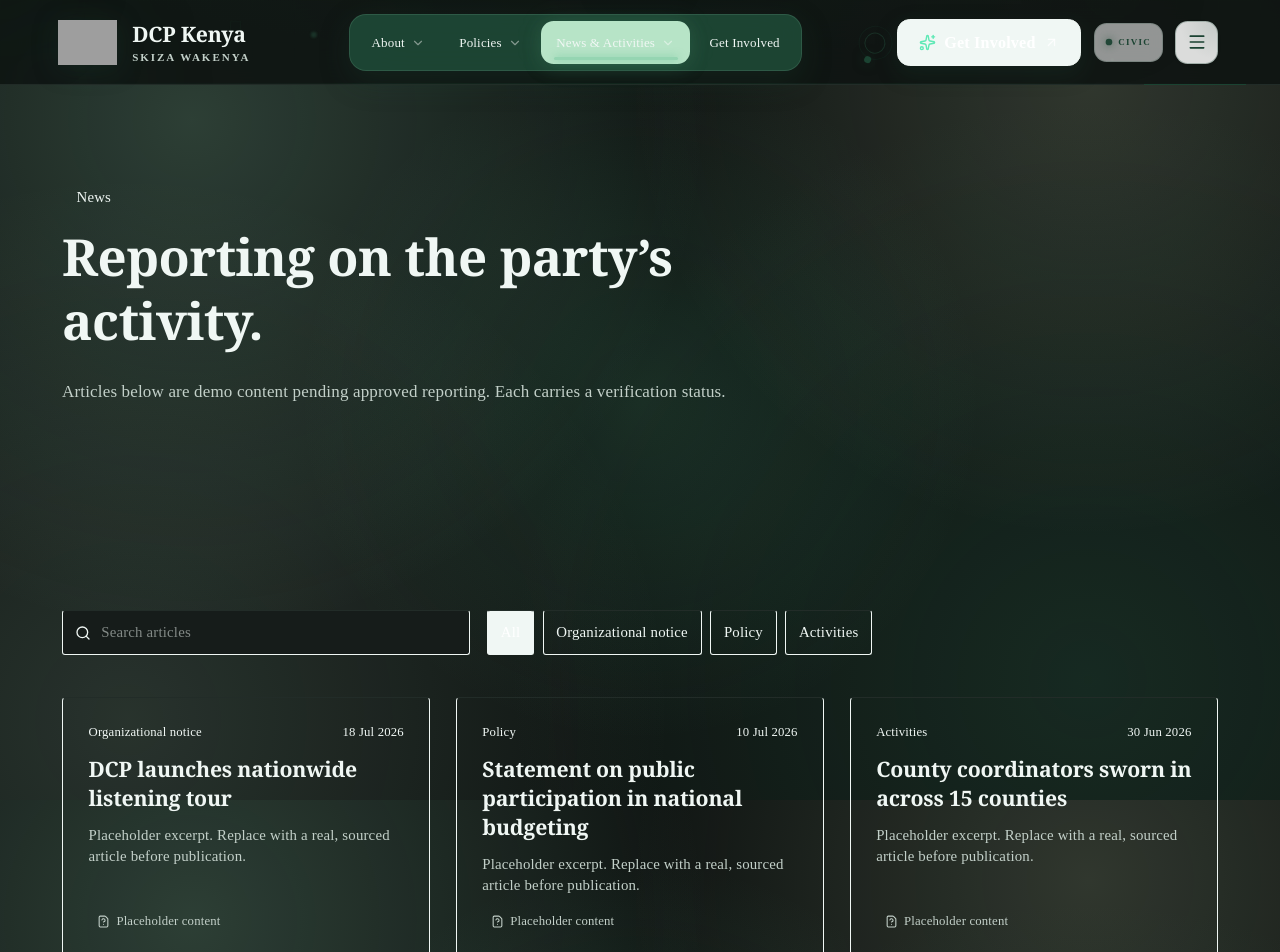
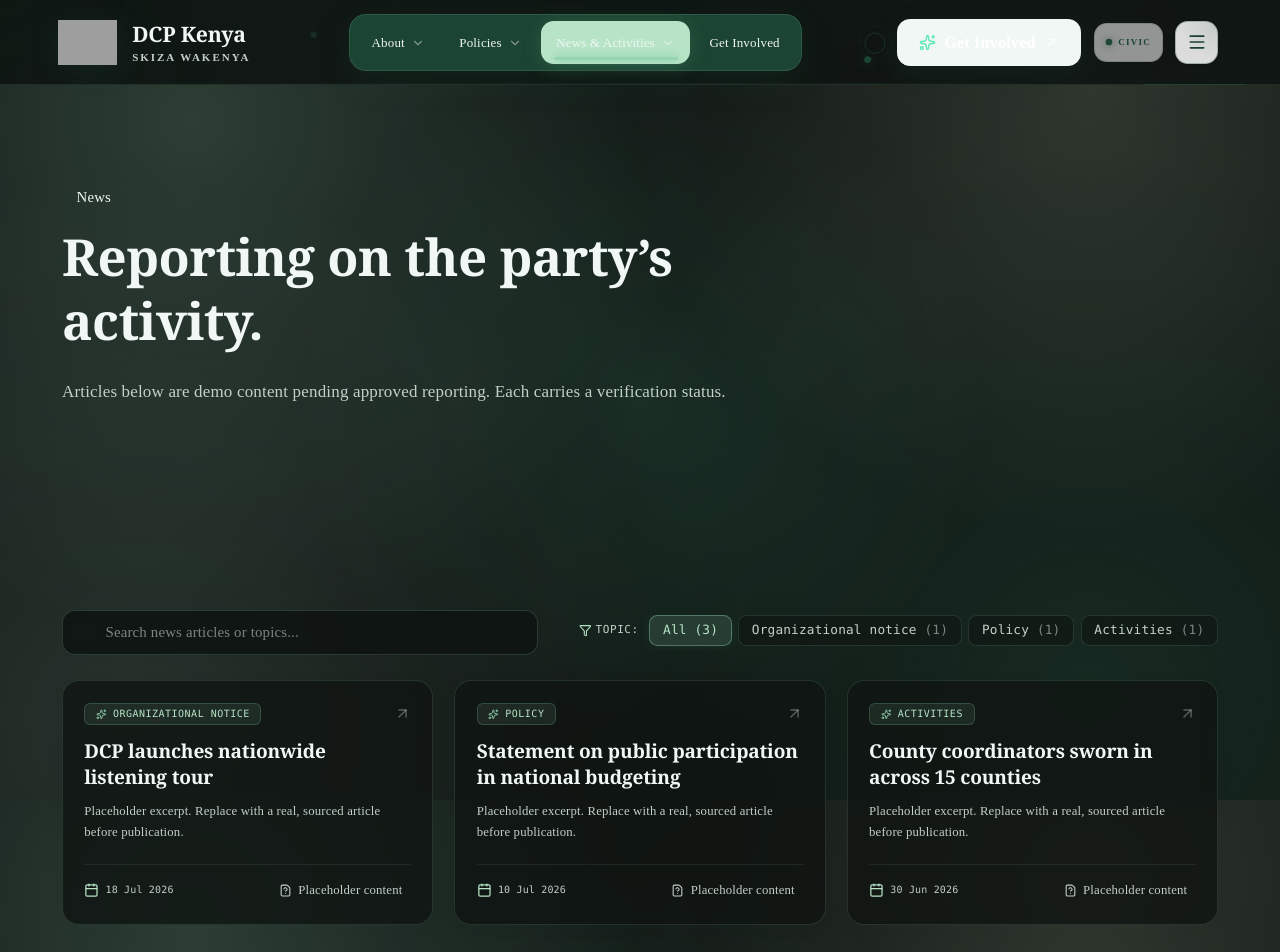
Before and after one commit to aasanekariuki/DCP-Party, a Next.js app: page /news in a window 1280 px wide. Shown: the top 952 px of the page. Built offline with nearby package versions, Linux system fonts and the light colour scheme; grey boxes are pictures that could not be loaded.

Commit message:
feat: refine news explorer

```diff
--- a/src/components/content/NewsExplorer.tsx
+++ b/src/components/content/NewsExplorer.tsx
@@ -2,12 +2,21 @@
 
 import { useMemo, useState } from "react";
 import Link from "next/link";
-import { Search } from "lucide-react";
+import { Search, Sparkles, Filter, ArrowUpRight, Calendar, Newspaper } from "lucide-react";
 import type { NewsArticle } from "@/lib/types";
 import { VerificationBadge } from "@/components/ui/VerificationBadge";
 import { EmptyState } from "@/components/ui/EmptyState";
+import { motion, AnimatePresence } from "framer-motion";
 
-export function NewsExplorer({ articles, categories }: { articles: NewsArticle[]; categories: string[] }) {
+const ease = [0.16, 1, 0.3, 1] as const;
+
+export function NewsExplorer({
+  articles,
+  categories,
+}: {
+  articles: NewsArticle[];
+  categories: string[];
+}) {
   const [query, setQuery] = useState("");
   const [category, setCategory] = useState<string | null>(null);
 
@@ -23,58 +32,143 @@ export function NewsExplorer({ articles, categories }: { articles: NewsArticle[]
   }, [articles, query, category]);
 
   return (
-    <div>
-      <div className="flex flex-col sm:flex-row gap-4 mb-10">
-        <label className="relative flex-1 max-w-sm">
+    <div className="relative w-full space-y-6">
+      {/* Search Bar & Category Filter Controls Header */}
+      <div className="flex flex-col gap-4 lg:flex-row lg:items-center lg:justify-between">
+        {/* Search Input Box */}
+        <label className="group relative flex-1 max-w-md">
           <span className="sr-only">Search articles</span>
-          <Search size={16} className="absolute left-3 top-1/2 -translate-y-1/2 text-ink-faint" />
+          <Search
+            size={16}
+            className="absolute left-3.5 top-1/2 -translate-y-1/2 text-mint-soft/60 transition-colors duration-200 group-focus-within:text-mint-bright"
+          />
           <input
             type="search"
             value={query}
             onChange={(e) => setQuery(e.target.value)}
-            placeholder="Search articles"
-            className="w-full pl-9 pr-3 py-2.5 border rule rounded-[3px] bg-paper-raised text-sm"
+            placeholder="Search news articles or topics..."
+            className="w-full rounded-xl border border-mint-bright/20 bg-paper/90 pl-10 pr-12 py-2.5 text-sm text-ink placeholder:text-ink-soft/60 shadow-xs backdrop-blur-xs outline-none transition-all duration-200 focus:border-mint-bright/50 focus:bg-paper focus:shadow-[0_0_16px_rgba(82,183,136,0.15)]"
           />
+          {query && (
+            <button
+              type="button"
+              onClick={() => setQuery("")}
+              className="absolute right-3.5 top-1/2 -translate-y-1/2 font-mono text-[11px] font-medium text-mint-soft hover:text-mint-bright transition-colors"
+            >
+              Clear
+            </button>
+          )}
         </label>
-        <div className="flex flex-wrap gap-2">
+
+        {/* Category Pill Filters */}
+        <div className="flex items-center gap-1.5 overflow-x-auto pb-1 scrollbar-none">
+          <span className="mr-1 hidden items-center gap-1 text-[11px] font-mono uppercase tracking-wider text-ink-soft sm:flex">
+            <Filter className="h-3 w-3 text-mint-soft" /> Topic:
+          </span>
           <button
             onClick={() => setCategory(null)}
-            className={`px-3 py-1.5 text-sm rounded-[3px] border rule ${!category ? "bg-ink text-white border-ink" : "hover:bg-stone/60"}`}
+            className={`relative rounded-lg border px-3 py-1.5 font-mono text-xs transition-all duration-200 whitespace-nowrap ${
+              !category
+                ? "border-mint-bright/40 bg-mint-bright/15 font-medium text-mint-soft shadow-[0_0_12px_rgba(82,183,136,0.12)]"
+                : "border-mint-bright/15 bg-paper/60 text-ink-soft hover:border-mint-bright/30 hover:bg-paper hover:text-ink"
+            }`}
           >
-            All
+            All ({articles.length})
           </button>
-          {categories.map((c) => (
+          {categories.map((c) => {
+            const count = articles.filter((a) => a.category === c).length;
+            const isSelected = category === c;
+            return (
               <button
                 key={c}
                 onClick={() => setCategory(c)}
-              className={`px-3 py-1.5 text-sm rounded-[3px] border rule ${category === c ? "bg-ink text-white border-ink" : "hover:bg-stone/60"}`}
+                className={`relative rounded-lg border px-3 py-1.5 font-mono text-xs transition-all duration-200 whitespace-nowrap ${
+                  isSelected
+                    ? "border-mint-bright/40 bg-mint-bright/15 font-medium text-mint-soft shadow-[0_0_12px_rgba(82,183,136,0.12)]"
+                    : "border-mint-bright/15 bg-paper/60 text-ink-soft hover:border-mint-bright/30 hover:bg-paper hover:text-ink"
+                }`}
               >
-              {c}
+                {c} <span className="opacity-60">({count})</span>
               </button>
-          ))}
+            );
+          })}
         </div>
       </div>
 
+      {/* Main Grid Display */}
       {filtered.length === 0 ? (
-        <EmptyState title="No articles match your search" description="Try a different keyword or category." />
+        <div className="rounded-2xl border border-mint-bright/15 bg-paper/60 py-12">
+          <EmptyState
+            title="No articles match your search"
+            description="Try adjusting your keyword search or selected topic category."
+          />
+        </div>
       ) : (
-        <div className="grid sm:grid-cols-2 lg:grid-cols-3 gap-6">
-          {filtered.map((article) => (
-            <Link key={article.id} href={`/news/${article.slug}`} className="group flex flex-col gap-3 border rule rounded-[4px] p-6 hover:border-ink transition-colors">
-              <div className="flex items-center justify-between text-xs text-ink-faint">
-                <span>{article.category}</span>
+        <motion.div layout className="grid gap-5 sm:grid-cols-2 lg:grid-cols-3">
+          <AnimatePresence mode="popLayout">
+            {filtered.map((article, idx) => (
+              <motion.div
+                key={article.id}
+                layout
+                initial={{ opacity: 0, y: 16 }}
+                animate={{ opacity: 1, y: 0 }}
+                exit={{ opacity: 0, scale: 0.95 }}
+                transition={{ duration: 0.4, delay: idx * 0.04, ease }}
+              >
+                <Link
+                  href={`/news/${article.slug}`}
+                  className="group relative flex flex-col justify-between h-full overflow-hidden rounded-2xl border border-mint-bright/15 bg-paper/80 p-5 shadow-[0_4px_20px_rgba(27,67,50,0.03)] backdrop-blur-sm transition-all duration-300 hover:-translate-y-1 hover:border-mint-bright/40 hover:bg-paper-raised hover:shadow-[0_12px_32px_rgba(27,67,50,0.08)]"
+                >
+                  {/* Hover Background Radial Glow */}
+                  <div
+                    aria-hidden="true"
+                    className="pointer-events-none absolute -right-12 -top-12 h-32 w-32 rounded-full bg-mint-bright/10 blur-2xl opacity-0 transition-opacity duration-300 group-hover:opacity-100"
+                  />
+
+                  {/* Hover Left Accent Stripe */}
+                  <span
+                    aria-hidden="true"
+                    className="pointer-events-none absolute left-0 top-0 h-full w-[3px] bg-gradient-to-b from-transparent via-mint-bright/0 to-transparent transition-all duration-300 group-hover:via-mint-bright/60"
+                  />
+
+                  {/* Card Content Top Section */}
+                  <div>
+                    <div className="flex items-center justify-between gap-2 mb-3">
+                      <span className="inline-flex items-center gap-1.5 rounded-md border border-mint-bright/20 bg-mint-bright/10 px-2.5 py-0.5 font-mono text-[10px] font-medium uppercase tracking-wider text-mint-soft">
+                        <Sparkles className="h-2.5 w-2.5 text-mint-bright" />
+                        {article.category}
+                      </span>
+                      <ArrowUpRight className="h-4 w-4 text-ink-soft/40 transition-transform duration-200 group-hover:translate-x-0.5 group-hover:-translate-y-0.5 group-hover:text-mint-bright" />
+                    </div>
+
+                    <h3 className="font-display text-lg font-semibold leading-snug text-ink group-hover:text-mint-soft transition-colors duration-200">
+                      {article.title}
+                    </h3>
+
+                    <p className="mt-2.5 text-xs leading-relaxed text-ink-soft line-clamp-3">
+                      {article.excerpt}
+                    </p>
+                  </div>
+
+                  {/* Card Footer */}
+                  <div className="mt-5 flex items-center justify-between border-t border-mint-bright/10 pt-3">
+                    <div className="flex items-center gap-1.5 font-mono text-[10px] text-ink-soft">
+                      <Calendar className="h-3.5 w-3.5 text-mint-soft" />
                       <span>
                         {new Date(article.publishedAt).toLocaleDateString("en-KE", {
-                    year: "numeric", month: "short", day: "numeric",
+                          year: "numeric",
+                          month: "short",
+                          day: "numeric",
                         })}
                       </span>
                     </div>
-              <h3 className="font-display text-xl leading-snug group-hover:text-accent">{article.title}</h3>
-              <p className="text-sm text-ink-soft flex-1">{article.excerpt}</p>
                     <VerificationBadge status={article.verificationStatus} />
+                  </div>
                 </Link>
+              </motion.div>
             ))}
-        </div>
+          </AnimatePresence>
+        </motion.div>
       )}
     </div>
   );
```
Lines whose indentation alone changed are shown as unchanged.
